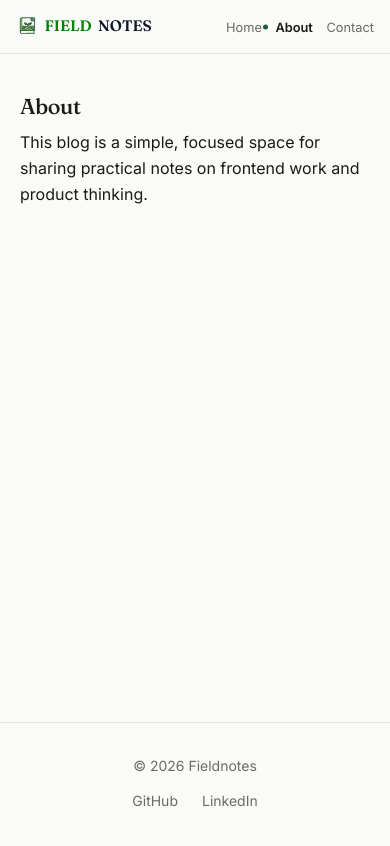
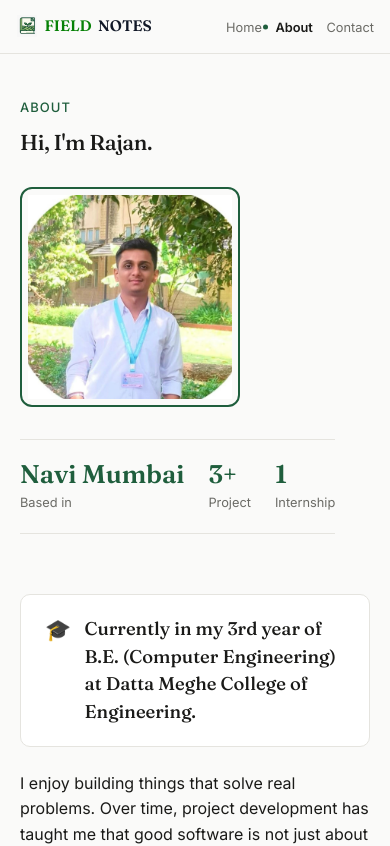
Before and after one commit to Rajan-Shukla18/react-router-blog-app, a React (Vite) app: page /about in a window 390 px wide. Shown: the top 846 px of the page. Built offline with nearby package versions, Linux system fonts and the light colour scheme.

Commit message:
Finish About and Contact pages, add useNavigate, fix CSS bugs

```diff
--- a/src/App.css
+++ b/src/App.css
@@ -278,9 +278,9 @@
   font-size: 0.75rem;
   letter-spacing: 0.1em;
   text-transform: uppercase;
-  color: var(--muted);
+  color: var(--text);
   margin-bottom: 1rem;
-  font-weight: 500;
+  font-weight: 700;
 }
 
 .skills {
@@ -299,6 +299,89 @@
   border-radius: 999px;
   background: var(--surface);
 }
+
+.about-layout {
+  display: flex;
+  gap: 3rem;
+  align-items: flex-start;
+}
+
+.about-photo {
+  flex: 0 0 220px;
+  border-radius: 12px;
+  overflow: hidden;
+  aspect-ratio: 3 / 4;
+  border: 2px solid var(--accent);
+  padding: 6px;
+}
+
+.about-photo img {
+  width: 100%;
+  height: 100%;
+  object-fit: cover;
+  display: block;
+}
+
+.about-intro {
+  flex: 1;
+  min-width: 0;
+}
+
+.about-lead-box {
+  display: flex;
+  align-items: flex-start;
+  gap: 0.85rem;
+  background: var(--surface);
+  border: 0.5px solid var(--border);
+  border-radius: 10px;
+  padding: 1.25rem 1.5rem;
+  margin-bottom: 1.5rem;
+}
+
+.about-lead-icon {
+  font-size: 1.3rem;
+  line-height: 1.4;
+  flex-shrink: 0;
+}
+
+.about-lead {
+  font-family: var(--serif);
+  font-size: 1.15rem;
+  font-weight: 500;
+  color: var(--text);
+  line-height: 1.5;
+  margin: 0;
+}
+
+.about-stats {
+  display: flex;
+  gap: 2rem;
+  margin: 2rem 0;
+  padding: 1.25rem 0;
+  border-top: 0.5px solid var(--border);
+  border-bottom: 0.5px solid var(--border);
+}
+
+.about-stat {
+  display: flex;
+  flex-direction: column;
+}
+
+.about-stat-value {
+  font-family: var(--serif);
+  font-size: 1.6rem;
+  font-weight: 600;
+  color: var(--accent);
+  line-height: 1.1;
+}
+
+.about-stat-label {
+  font-size: 0.8rem;
+  color: var(--muted);
+  margin-top: 0.25rem;
+}
+
+
 
 /* Forms and support blocks */
 
@@ -386,6 +469,7 @@
 }
 
 /* Footer and utility blocks */
+
 .footer {
   border-top: 0.5px solid var(--border);
   padding: 2rem 1.5rem;
@@ -399,6 +483,7 @@
   align-items: center;
   color: var(--muted);
   font-size: 0.875rem;
+  font-weight: 600;
 }
 
 .footer-links {
@@ -700,7 +785,35 @@
 }
 }
 
+.post-body p:first-of-type::first-letter {
+  font-family: var(--serif);
+  font-size: 3.2rem;
+  font-weight: 500;
+  float: left;
+  line-height: 0.85;
+  margin: 0.1rem 0.5rem 0 0;
+  color: var(--accent);
+}
 
+.post-subheading {
+  font-family: var(--serif);
+  font-size: 1.4rem;
+  font-weight: 500;
+  margin: 2.5rem 0 1rem;
+  color: var(--text);
+}
+
+.post-list-block {
+  margin: 0 0 1.5rem;
+  padding-left: 1.4rem;
+}
+
+.post-list-block li {
+  font-size: 1.0625rem;
+  line-height: 1.8;
+  color: var(--text);
+  margin-bottom: 0.5rem;
+}
 
 
 
@@ -762,6 +875,7 @@
     text-align: center;
     gap: 0.75rem;
   }
+
 }
 
 @media (max-width: 560px) {
@@ -821,6 +935,22 @@
     font-size: 2.2rem;
     margin: 0.05rem 0.4rem 0 0;
   }
+
+  .about-layout {
+    flex-direction: column;
+    gap: 1.75rem;
+  }
+  .about-photo {
+    flex: none;
+    width: 220px;
+    aspect-ratio: 1 / 1;
+  }
+
+  .about-stats {
+    gap: 1.5rem;
+    flex-wrap: wrap;
+  }
+
 }
 
 @media (max-width: 480px) {
--- a/src/pages/About.jsx
+++ b/src/pages/About.jsx
@@ -1,8 +1,62 @@
-const About = () => (
-  <div className="about-page">
-    <h1>About</h1>
-    <p>This blog is a simple, focused space for sharing practical notes on frontend work and product thinking.</p>
-  </div>
-);
+import { useEffect } from "react";
+import rajanPhoto from "../assets/Rajan.png";
+
+const skills = ["React", "JavaScript", "React Router", "HTML & CSS", "Tailwind CSS", "Git", "Node.js", "Supabase"];
+
+const stats = [
+  { label: "Based in", value: "Navi Mumbai" },
+  { label: "Project", value: "3+" },
+  { label: "Internship", value: "1" },
+];
+
+const About = () => {
+  useEffect(() => { document.title = "About — Fieldnotes"; }, []);
+
+  return (
+    <div className="container">
+      <header className="page-header">
+        <span className="kicker">About</span>
+        <h1>Hi, I'm Rajan.</h1>
+      </header>
+
+      <div className="about-layout">
+        <div className="about-profile">
+          <div className="about-photo">
+            <img src={rajanPhoto} alt="Rajan Shukla" />
+          </div>
+          <div className="about-stats">
+            {stats.map((s) => (
+              <div key={s.label} className="about-stat">
+                <span className="about-stat-value">{s.value}</span>
+                <span className="about-stat-label">{s.label}</span>
+              </div>
+            ))}
+          </div>
+        </div>
+
+        <div className="about-content">
+          <div className="about-lead-box">
+            <span className="about-lead-icon">🎓</span>
+            <p className="about-lead">Currently in my 3rd year of B.E. (Computer Engineering) at Datta Meghe College of Engineering.</p>
+       </div>
+          <p>I enjoy building things that solve real problems. Over time, project development has taught me that good software is not just about technology — it's about understanding a problem well enough to create a useful solution.</p>
+
+          <section className="section">
+            <h3 className="section-label">Beyond the code</h3>
+            <p>Whether I'm working on the frontend, backend, or database, I like understanding how everything connects together. Every project challenges me to learn something new, think differently, and improve the way I build.</p>
+            <p>That's what keeps me interested in development — there is always something new to figure out.</p>
+          </section>
+
+          <section className="section">
+            <h3 className="section-label">Tools I reach for</h3>
+            <ul className="skills">
+              {skills.map((s) => <li key={s} className="skill">{s}</li>)}
+            </ul>
+          </section>
+        </div>
+      </div>
+    </div>
+  );
+};
 
 export default About;
--- a/src/pages/Contact.jsx
+++ b/src/pages/Contact.jsx
@@ -1,8 +1,67 @@
-const Contact = () => (
-  <div className="contact-page">
-    <h1>Contact</h1>
-    <p>Reach out if you want to talk about design systems, React, or writing better developer experiences.</p>
-  </div>
-);
+import { useEffect, useState } from "react";
+import { useNavigate } from "react-router-dom";
+
+const initialForm = { name: "", email: "", message: "" };
+
+const Contact = () => {
+  const [form, setForm] = useState(initialForm);
+  const [sent, setSent] = useState(false);
+  const navigate = useNavigate();
+
+  useEffect(() => { document.title = "Contact — Fieldnotes"; }, []);
+
+  const handleChange = (e) => {
+    const { name, value } = e.target;
+    setForm((prev) => ({ ...prev, [name]: value }));
+  };
+
+  const handleSubmit = (e) => {
+    e.preventDefault();
+    setSent(true);
+    setForm(initialForm);
+  };
+
+  const goHome = () => {
+    navigate("/");
+  };
+
+  const isValid = form.name.trim() && form.email.trim() && form.message.trim();
+
+  return (
+    <div className="container">
+      <header className="page-header">
+        <span className="kicker">Contact</span>
+        <h1>Say hello.</h1>
+        <p>The fastest way to reach me is through this form, or by email at <a href="mailto:rajanshukla88503@gmail.com">rajanshukla88503@gmail.com</a>.</p>
+      </header>
+
+      <form className="contact-form" onSubmit={handleSubmit} noValidate>
+        <div className="field">
+          <label htmlFor="name">Your name</label>
+          <input id="name" name="name" type="text" value={form.name} onChange={handleChange} required />
+        </div>
+        <div className="field">
+          <label htmlFor="email">Email</label>
+          <input id="email" name="email" type="email" value={form.email} onChange={handleChange} required />
+        </div>
+        <div className="field">
+          <label htmlFor="message">Message</label>
+          <textarea id="message" name="message" value={form.message} onChange={handleChange} required />
+        </div>
+        <button type="submit" className="submit-btn" disabled={!isValid}>Send message</button>
+      </form>
+
+      {sent && (
+        <div className="confirmation" role="status" aria-live="polite">
+          <strong>Message sent.</strong>
+          <p className="muted">Thanks for reaching out — I'll get back to you soon.</p>
+          <button type="button" className="submit-btn" onClick={goHome} style={{ marginTop: "1rem" }}>
+            Back to Home
+          </button>
+        </div>
+      )}
+    </div>
+  );
+};
 
 export default Contact;
```
Also changed, not shown: 1 other file (tests, documents, lock files or other folders).
